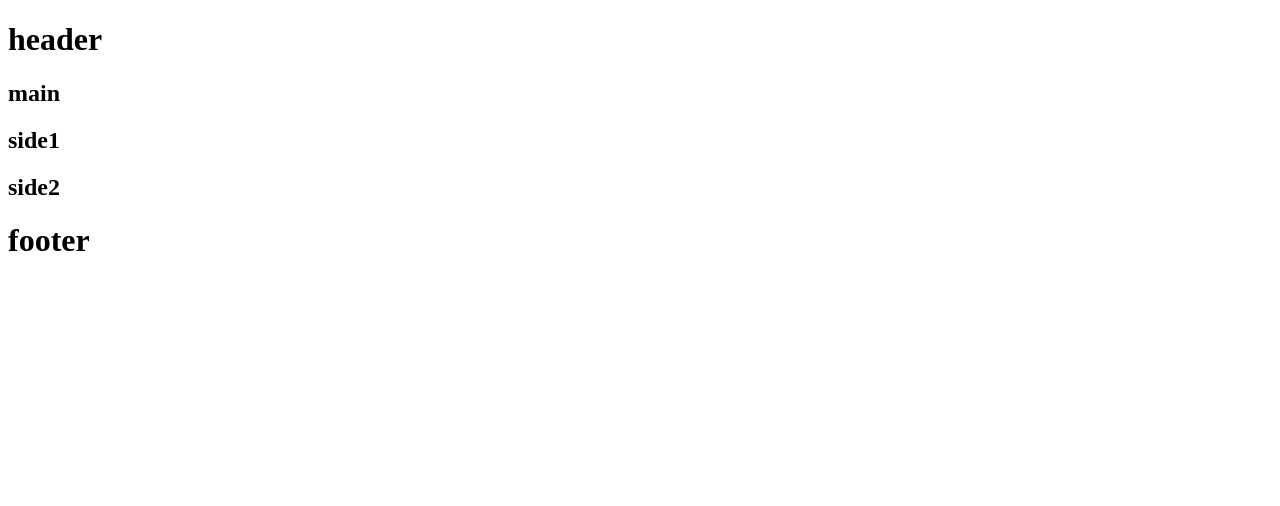
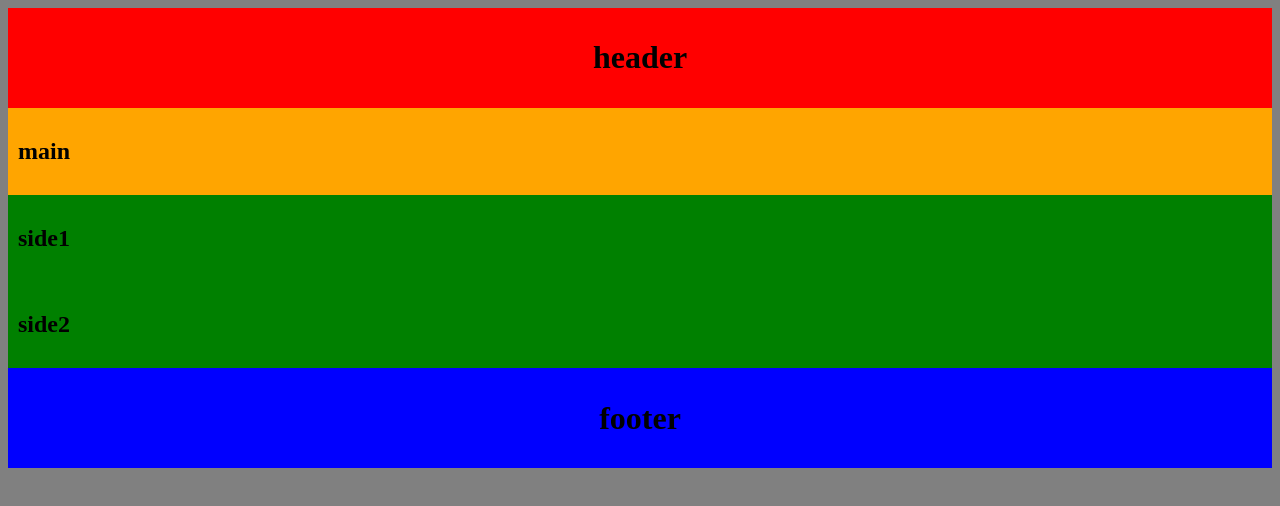
Before and after one commit to kougei-semura/2016web1-10, a plain HTML site: page index.html in a window 1280 px wide. Drawn offline with Linux system fonts and the light colour scheme.

Commit message:
Update default.css

```diff
--- a/css/default.css
+++ b/css/default.css
@@ -1 +1,30 @@
 @charset "utf-8"
+
+
+* {
+  margin: 0;
+  padding: 0;
+}
+
+body{
+  background-color: gray;
+}
+
+header{
+  padding: 10px;
+  text-align: center;
+  background-color: red;
+}
+section{
+  padding: 10px;
+  background-color: orange;
+}
+aside{
+  padding: 10px;
+  background-color: green;
+}
+footer{
+  padding: 10px;
+  background-color: blue;
+  text-align: center;
+}
```
